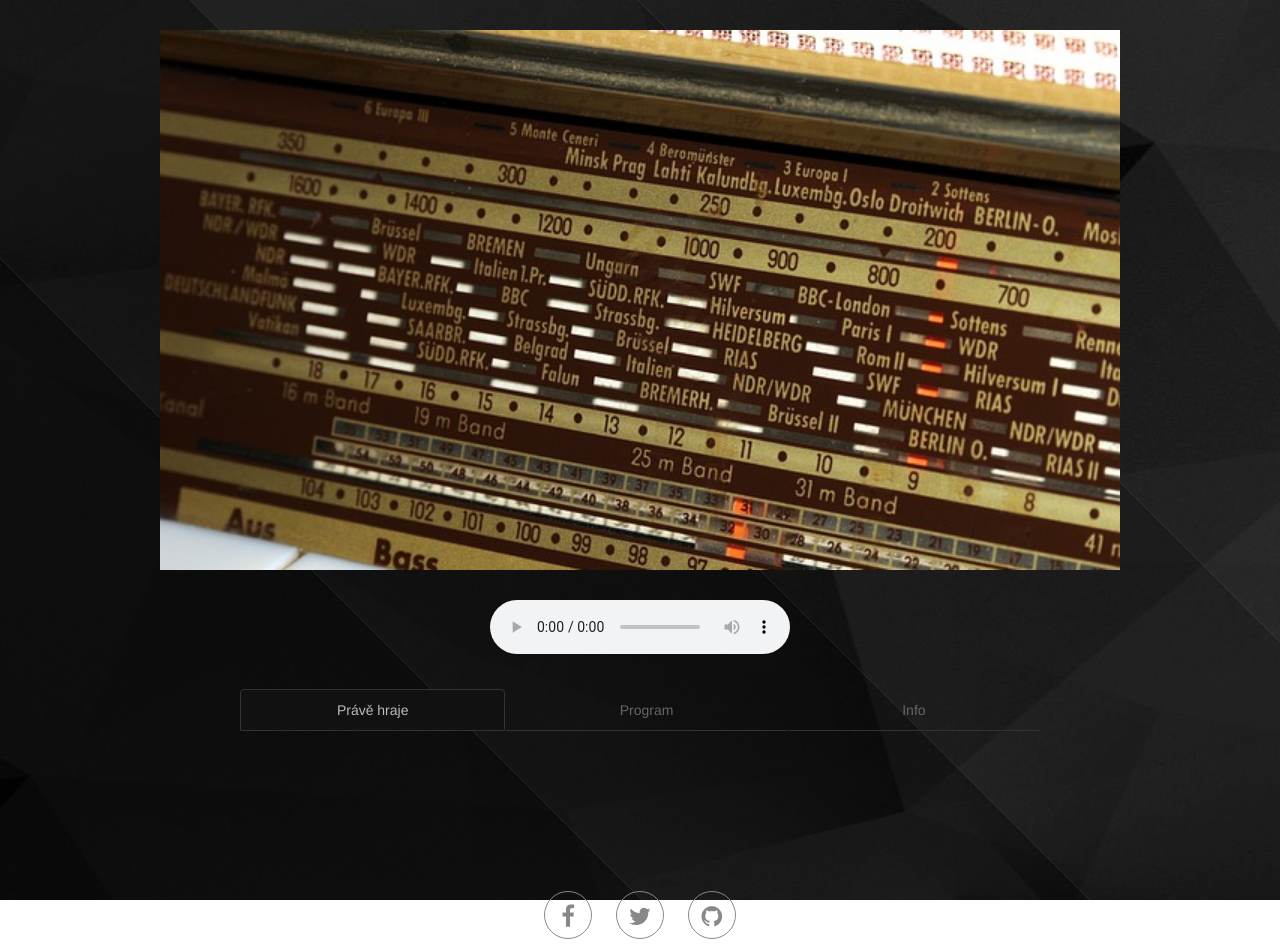
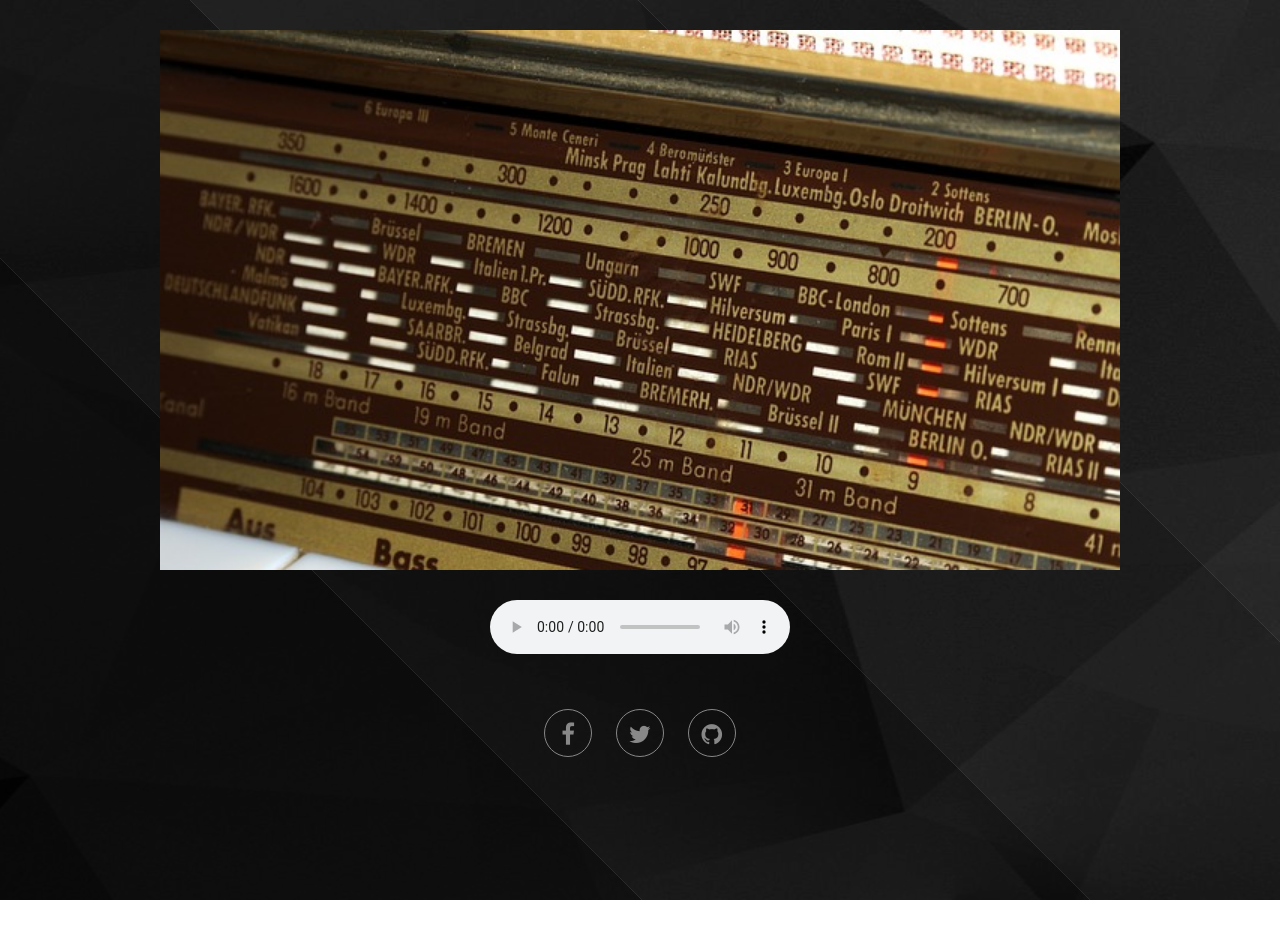
Before and after one commit to gvsurenderreddy/opennx.github.io, a Jekyll site: the page built from radio/index.html, in a window 1280 px wide. Built offline with Jekyll 4.4.1, drawn with Linux system fonts in a browser that asks for light colours; nearby versions of some CDN libraries; after the commit the page ends 900 px from its top, so only the background shows below that.

Commit message:
Radio update

```diff
--- a/radio/index.html
+++ b/radio/index.html
@@ -21,14 +21,14 @@
 
     <div id="tabas">
         <!-- Nav tabs -->
-        <ul class="nav nav-tabs nav-justified" role="tablist">
+<!--         <ul class="nav nav-tabs nav-justified" role="tablist">
             <li role="presentation" class="active"><a href="#now" role="tab" data-toggle="tab">Právě hraje</a></li>
             <li role="presentation"><a href="#schedule" role="tab" data-toggle="tab">Program</a></li>
             <li role="presentation"><a href="#about" role="tab" data-toggle="tab">Info</a></li>
         </ul>
-
+ -->
         <!-- Tab panes -->
-        <div class="tab-content">
+        <!--<div class="tab-content">
             <div role="tabpanel" class="tab-pane active fade in" id="now">
                 <div id="messaging">
                     <div class="title-wrap">
@@ -52,7 +52,7 @@
                 {% include about_radio.html %}
             </div>
 
-        </div>
+        </div>-->
     </div>
 
     <nav>
--- a/static/css/timeline.css
+++ b/static/css/timeline.css
@@ -166,7 +166,8 @@
     }
 
     .timeline:after {
-  left: 28px; }
+        left: 28px;
+    }
 
     .timeline .timeline-row {
         padding-left: 0;
```
Lines whose indentation alone changed are shown as unchanged.
